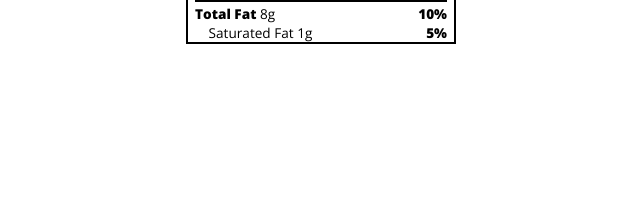
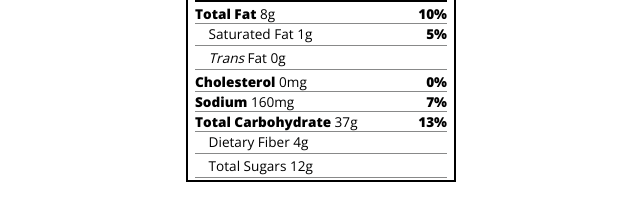
Before and after one commit to MsMLyons/NutritionLabel, a plain HTML site: page index.html in a window 1280 px wide. Shown: the part 205-426 px from the top of the page, without its empty margins (319-959 px from the left). Drawn offline with nearby package versions, Linux system fonts and the light colour scheme.

Commit message:
Update third section of label

```diff
--- a/index.html
+++ b/index.html
@@ -24,10 +24,20 @@
         </div>
         <div class="divider md"></div>
         <div class="daily-value sm-text">
-            <p class="right bold">% Daily Value *</p>
+            <p class="right bold no-divider">% Daily Value *</p>
             <div class="divider md"></div>
             <p><span class="bold">Total Fat</span> 8g <span class="bold right">10%</span></p>
-            <p class="indent">Saturated Fat 1g <span class="bold right">5%</span></p>
+            <p class="indent no-divider">Saturated Fat 1g <span class="bold right">5%</span></p>
+            <div class="divider"></div>
+            <p class="indent no-divider"><i>Trans</i> Fat 0g</p>
+            <div class="divider"></div>
+            <p><span class="bold">Cholesterol</span> 0mg <span class="bold right">0%</span></p>
+            <p><span class="bold">Sodium</span> 160mg <span class="bold right">7%</span></p>
+            <p><span class="bold">Total Carbohydrate</span> 37g <span class="bold right">13%</span></p>
+            <p class="indent no-divider">Dietary Fiber 4g</p>
+            <div class="divider"></div>
+            <p class="indent no-divider">Total Sugars 12g</p>
+            <div class="divider dbl-indent"></div>
         </div>
     </div>
 
--- a/styles.css
+++ b/styles.css
@@ -68,7 +68,11 @@ p {
     height: 5px;
 }
 
-
 .indent {
     margin-left: 1em;
 }
+
+/* use the :not(example) pseudo-selector to select elements that do not match a CSS rule */
+.daily-value p:not(.no-divider) {
+    border-bottom: 1px solid #888989;
+}
```
